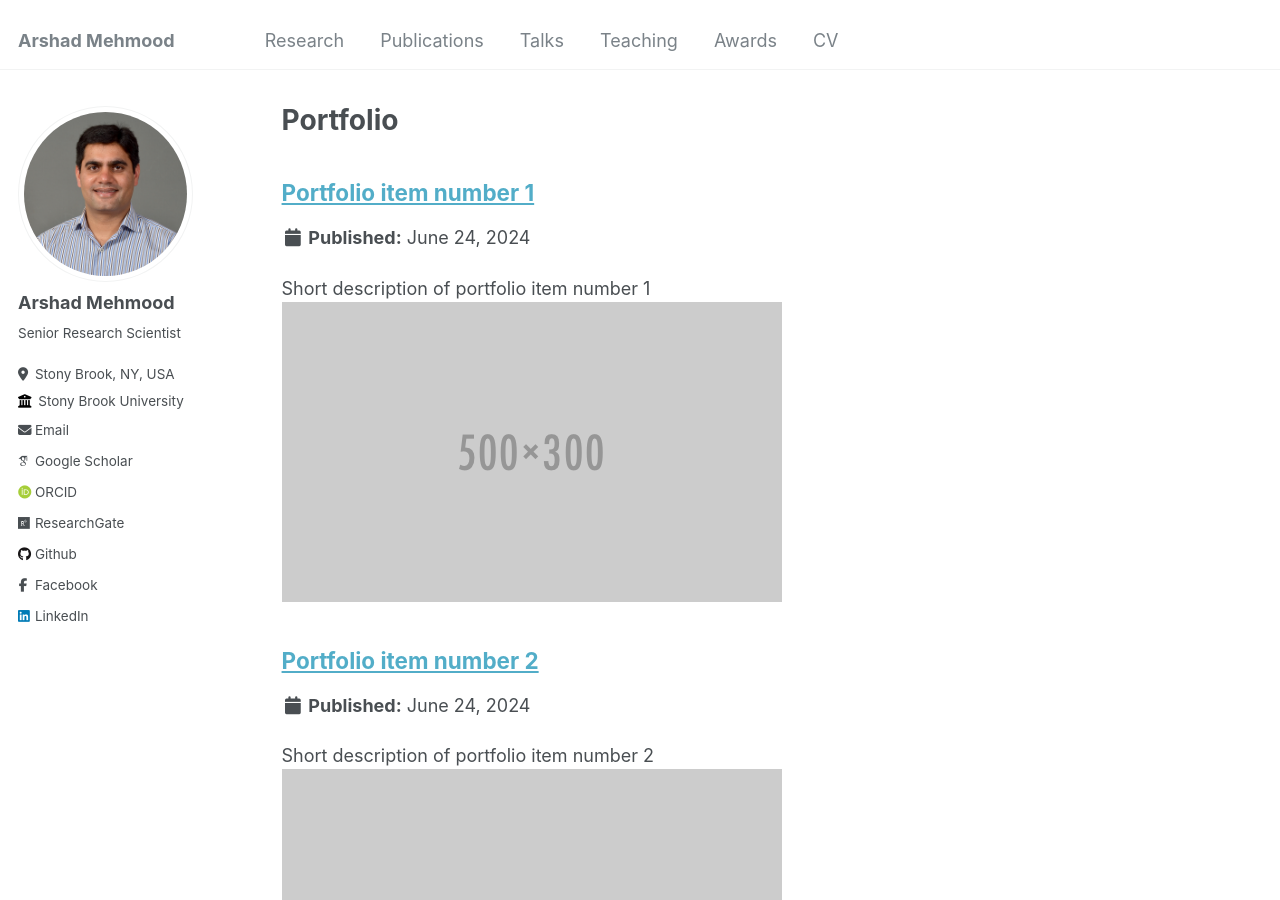
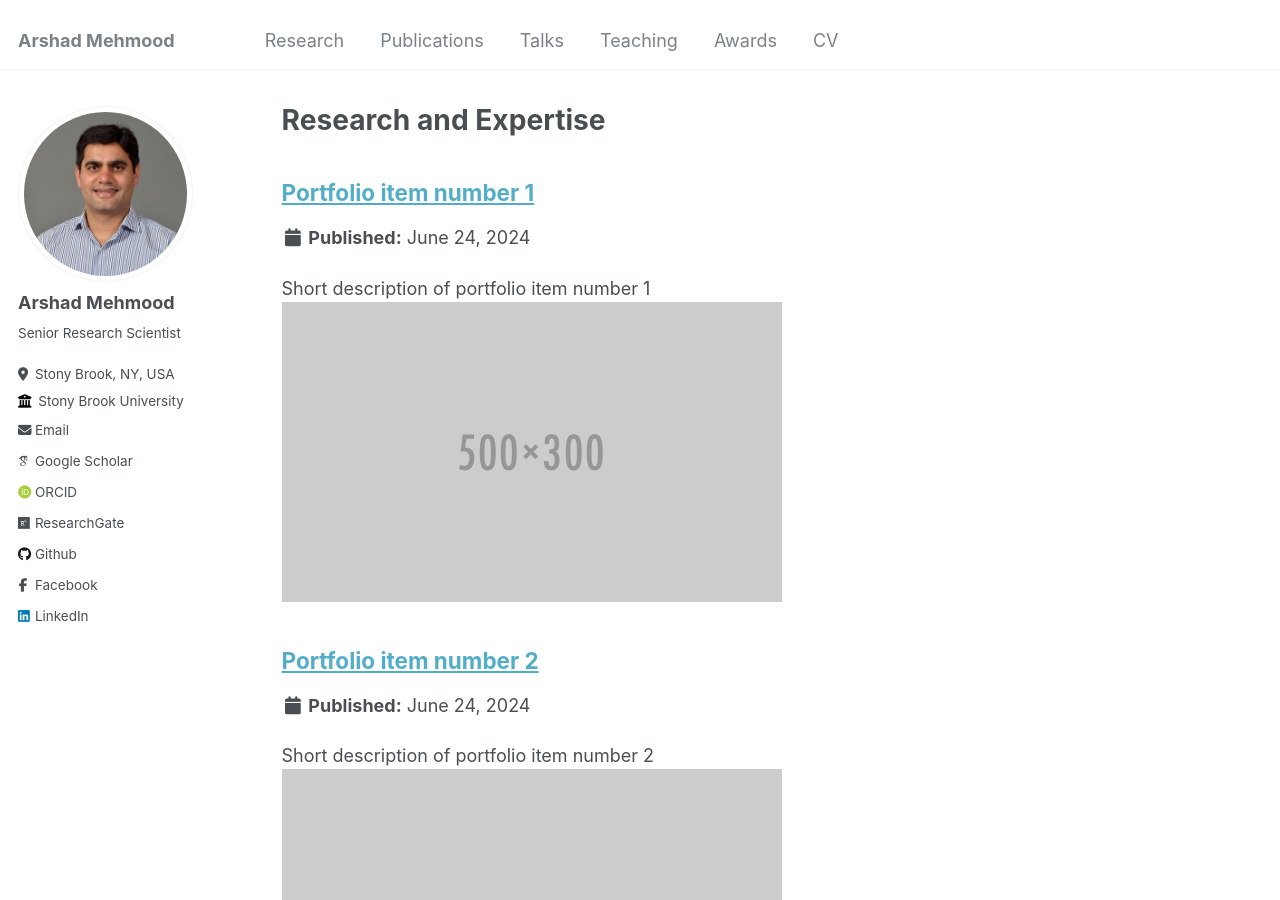
Before and after one commit to arshadmehmood118/arshadmehmood118.github.io, a Jekyll site: the page built from _pages/portfolio.html, in a window 1280 px wide and 900 px high. Built offline with Jekyll 4.4.1, drawn with Linux system fonts in a browser that asks for light colours; some web fonts are replaced.

Commit message:
Update portfolio.html

```diff
--- a/_pages/portfolio.html
+++ b/_pages/portfolio.html
@@ -1,6 +1,6 @@
 ---
 layout: archive
-title: "Portfolio"
+title: "Research and Expertise"
 permalink: /portfolio/
 author_profile: true
 ---
```
